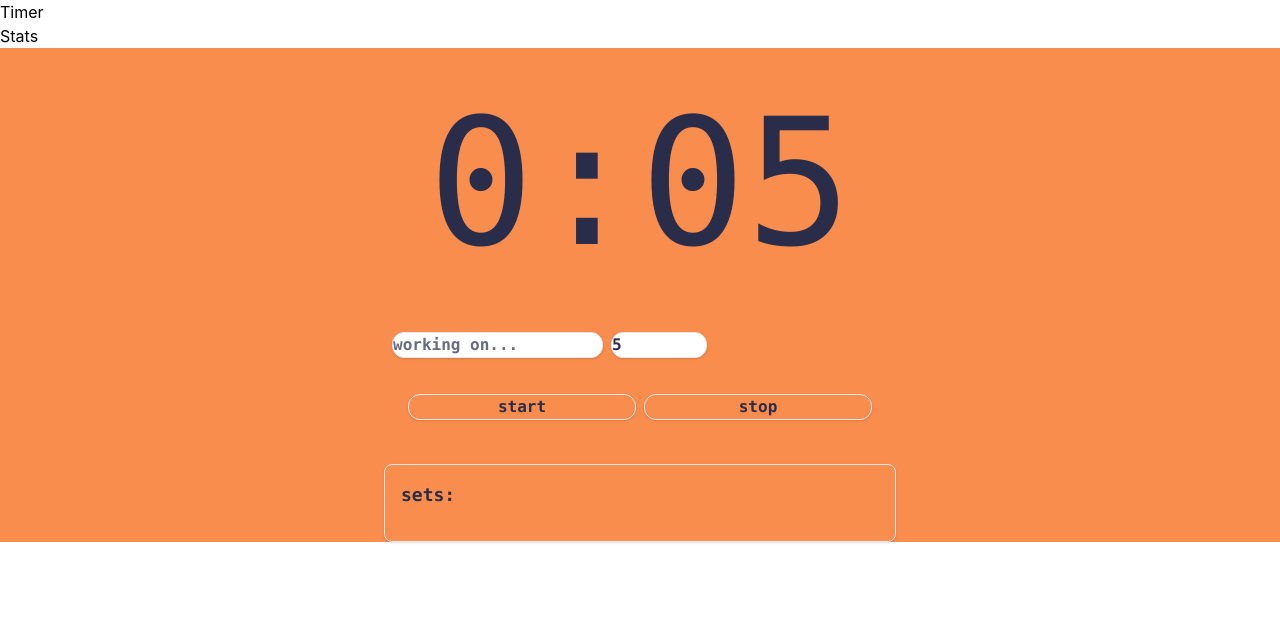
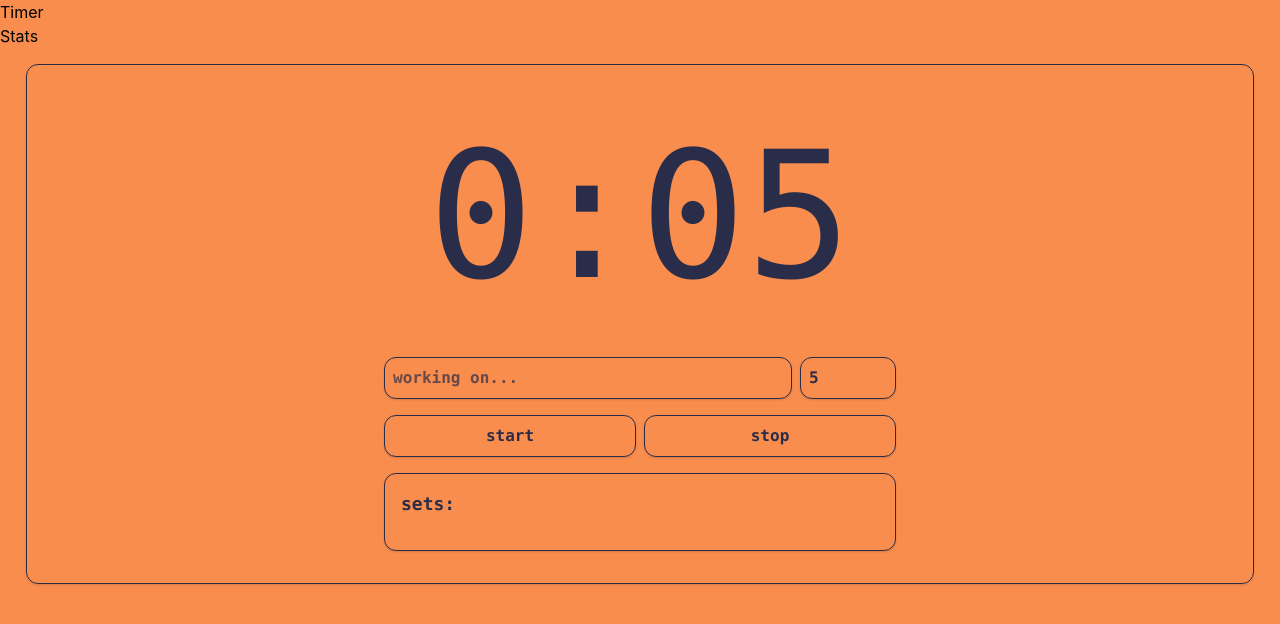
Before and after one commit to shananigans02/haikyuu-timer-tracker-v3, a React (Create React App) app: page / in a window 1280 px wide. Shown: the top 624 px of the page. Built offline with nearby package versions, Linux system fonts and the light colour scheme.

Commit message:
app.js, timer, stat components styling have been updated. navbar has been untouched

```diff
--- a/src/App.js
+++ b/src/App.js
@@ -6,15 +6,20 @@ import StatsComponent from './StatsComponent';
 
 function App() {
   const [sessions, setSessions] = useState([]);
+  const [theme, setTheme] = useState('light');
+  const containerBorderColor = theme === 'dark' ? 'border-customOrange' : 'border-darkBlue';
 
   return (
     <Router>
-      <div className="App">
-        <NavbarComponent />
-        <Routes>
-          <Route path="/" element={<TimerComponent sessions={sessions} setSessions={setSessions} />} />
-          <Route path="/stats" element={<StatsComponent sessions={sessions} />} />
-        </Routes>
+      <div className={`App ${theme === 'dark' ? 'bg-darkBlue' : 'bg-customOrange'} min-h-screen overflow-hidden`}>
+        <NavbarComponent setTheme={setTheme} theme={theme} />
+
+        <div className={`mx-[2vw] my-4 mb-[2vw] p-4 pb-8 border rounded-xl shadow ${containerBorderColor}`}>
+          <Routes>
+            <Route path="/" element={<TimerComponent sessions={sessions} setSessions={setSessions} theme={theme} />} />
+            <Route path="/stats" element={<StatsComponent sessions={sessions} theme={theme} />} />
+          </Routes>
+        </div>
       </div>
     </Router>
   );
--- a/src/StatsComponent.js
+++ b/src/StatsComponent.js
@@ -1,6 +1,7 @@
+// project a
 import React, { useState, useMemo } from "react";
 
-const StatsComponent = ( {sessions} ) => {
+const StatsComponent = ( { sessions, theme } ) => {
     const [goals, setGoals] = useState({});
     const [totalGoal, setTotalGoal] = useState(0);
 
@@ -51,9 +52,15 @@ const StatsComponent = ( {sessions} ) => {
         }, { cleanedSessions: {}, totalTimeWorked: 0 });
     }, [sessions]);
 
+    // styling
+    const baseColor = theme === 'dark' ? 'bg-darkBlue text-customOrange' : 'bg-customOrange text-darkBlue';
+    const borderColor = theme === 'dark' ? 'border-customOrange' : 'border-darkBlue';
+
     return (
-        <div>
-            <h3>today's gains</h3>
+        <div className={`font-mono flex flex-col items-center p-4 ${baseColor} ${borderColor}`}>
+            <h2 className={`text-xl font-bold mb-4`}>today's gains</h2>
+
+            <div className="w-full max-w-lg">
                 {/* Object.entries(): convert object into an array of key-value pairs. ie) { a: 1, b: 2 } -> [['a', 1], ['b', 2]]
                 ie) {
                         coding: {totalMinutes: 30, count: 2},
@@ -68,35 +75,46 @@ const StatsComponent = ( {sessions} ) => {
                 where task gets first item (ie. 'coding'), sessionData gets second item (ie. {totalMinutes: 30, count: 2})
                 and applies a function using these deconstructed variables */}
                 {Object.entries(cleanedSessions).map(([task, taskData]) => (
-                <div key={task}>
-                    <p>{task}: {taskData.totalMinutes} secs, {taskData.count} times </p>
-                    <label>
-                        goal:
+                    <div key={task} className={`mb-4 p-4 rounded-xl shadow border ${baseColor} ${borderColor}`}>
+                        <div className="flex justify-between">
+                            <span className="font-bold">{task}</span>
+                            <span>{taskData.totalMinutes} mins </span>
+                        </div>
+
+                        <div className="flex justify-between pb-1">
+                            <span>goal:
                                 <input
                                     type="number"
                                     value={goals[task] === undefined ? 0 : goals[task]}
                                     onChange={(e) => handleGoalChange(task, Number(e.target.value))}
-                        />
-                    </label>
-                    <p> completed {calculateCompletion(taskData.totalMinutes, goals[task])}%</p>
+                                    className={`pl-1.5 w-14 ml-2 border rounded-xl ${baseColor} ${borderColor}`}
+                                /> mins
+                            </span>
+                            <span>{calculateCompletion(taskData.totalMinutes, goals[task])}% completed</span>
+                        </div>
                     </div>
                 ))}
+            </div>
 
-            <div>
-                <p> total time worked today: {totalTimeWorked} seconds</p>
-                <label>
-                    goal:
+            <div className={`w-full max-w-lg mb-4 p-4 rounded-xl shadow border ${baseColor} ${borderColor}`}>
+                <div className="flex justify-between pb-1">
+                        <span className="font-bold"> total time worked today: </span>
+                        <span>{totalTimeWorked} mins </span>
+                </div>
+
+                <div className="flex justify-between">
+                    <span>goal:
                         <input
                             type="number"
                             value={totalGoal}
                             onChange={(e) => setTotalGoal(e.target.value === '' ? '' : Number(e.target.value))}
-                    />
-                </label>
-                <p> completed {calculateCompletion(totalTimeWorked, totalGoal)}% </p>
+                            className={`pl-1.5 border w-14 ml-2 rounded-xl ${baseColor} ${borderColor}`}
+                        /> mins
+                    </span>
+                    <span>{calculateCompletion(totalTimeWorked, totalGoal)}% completed</span>
                 </div>
             </div>
-
-
+        </div>
     )
 }
 
--- a/src/TimerComponent.js
+++ b/src/TimerComponent.js
@@ -232,9 +232,9 @@ const TimerComponent = ( { sessions, setSessions, theme }) => {
     const borderColor = theme === 'dark' ? 'border-customOrange' : 'border-darkBlue';
 
     return (
-        <div className={`font-mono flex flex-col items-center justify-center ${baseColor} ${borderColor}`}>
+        <div className={`flex flex-col items-center justify-center w-full max-w-lg mx-auto font-mono ${baseColor} ${borderColor}`}>
             <div
-                className={`p-1 mb-1`}
+                className={`p-1 mb-1  ${baseColor} ${borderColor}`}
                 style={{
                     fontSize: `clamp(4rem, 20vw, 11rem)`,
                 }}
@@ -242,10 +242,9 @@ const TimerComponent = ( { sessions, setSessions, theme }) => {
                 {Math.floor(timeLeft / 60)}:{timeLeft % 60 < 10? '0' : ''}{timeLeft % 60}
             </div>
 
-            <div className="flex space-x-2 mb-4 w-full max-w-lg font-bold p-2">
-                <div>
+            <div className="flex space-x-2 w-full mb-4 font-bold">
                 <input
-                        className={`border rounded-xl shadow w-full ${theme === 'dark' ? 'placeholder-dark' : 'placeholder-light'}`}
+                    className={`flex-grow p-2 border rounded-xl shadow  ${baseColor} ${borderColor} ${theme === 'dark' ? 'placeholder-dark' : 'placeholder-light'}`}
                     id="input"
                     type="text"
                     value={inputValue}
@@ -253,11 +252,9 @@ const TimerComponent = ( { sessions, setSessions, theme }) => {
                     disabled={isRunning || !freshSession}
                     placeholder="working on..."
                 />
-                </div>
 
-                <div>
                 <input
-                        className={ `border rounded-xl shadow w-24 ${theme === 'dark' ? 'placeholder-dark' : 'placeholder-light'}`}
+                    className={ `w-24 p-2 border rounded-xl shadow ${baseColor} ${borderColor} ${theme === 'dark' ? 'placeholder-dark' : 'placeholder-light'}`}
                     id="duration"
                     type="number"
                     value={duration}
@@ -265,39 +262,39 @@ const TimerComponent = ( { sessions, setSessions, theme }) => {
                     disabled={isRunning || !freshSession}
                     placeholder="duration (mins)"
                 />
-                </div>
+
             </div>
 
-            <div className="flex justify-between space-x-2 w-full max-w-lg font-bold px-6 py-3 ">
+            <div className="flex justify-between space-x-2 w-full font-bold">
                 <button
                     onClick={toggleTimer}
-                    className={`border rounded-xl shadow w-full`}
+                    className={`flex-1 py-2 px-4 border rounded-xl shadow w-full ${baseColor} ${borderColor}`}
                 >
                     {isRunning ? 'pause' : 'start'}
                 </button>
                 <button
                     onClick={stopTimer}
-                    className={`border rounded-xl shadow w-full`}
+                    className={`flex-1 py-2 px-4 border rounded-xl shadow w-full ${baseColor} ${borderColor}`}
                 >
                         stop
                 </button>
                 {isRecordable && (
                     <button
                         onClick={recordSet}
-                        className={`border rounded-xl shadow w-full`}
+                        className={`flex-1 py-2 px-4 border rounded-xl shadow w-full ${baseColor} ${borderColor}`}
                     >
                         record
                     </button>
                 )}
             </div>
 
-            <div className={`mt-8 w-full max-w-lg p-4 rounded-lg border shadow`}>
+            <div className={`mt-4 p-4 w-full max-w-lg rounded-xl border shadow ${baseColor} ${borderColor}`}>
                 <h2 className="text-lg font-semibold mb-4">sets: </h2>
                 <ul className="space-y-1">
                     {sessions.map((set, index) => (
                         <li
                             key={index}
-                            className={`flex items-center space-x-2 border-b py-2`}>
+                            className={`flex items-center space-x-2 border-b py-2 ${baseColor} ${borderColor}`}>
                             <CustomCheckbox
                                 type="checkbox"
                                 checked={true}
```
Lines whose indentation alone changed are shown as unchanged.
